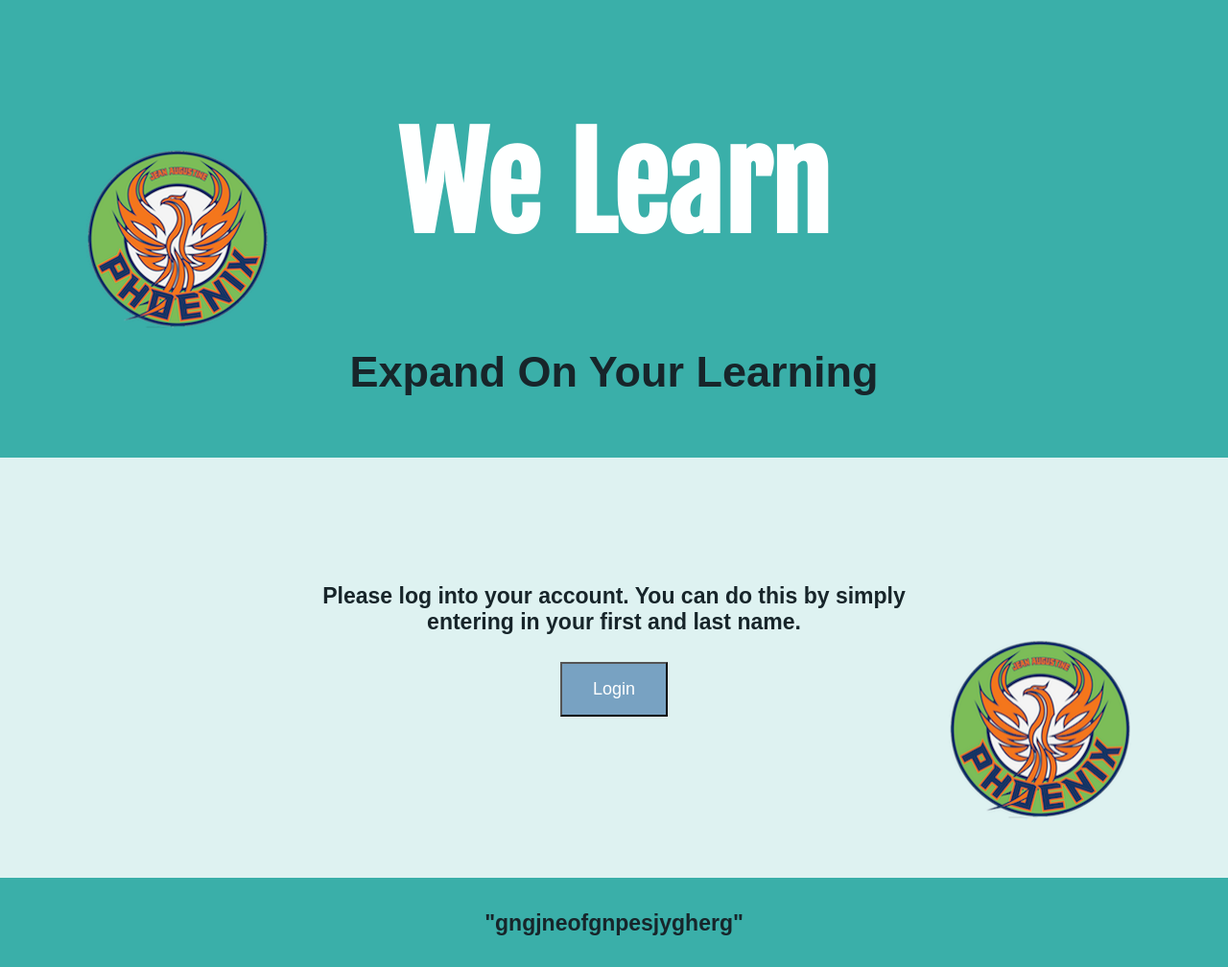
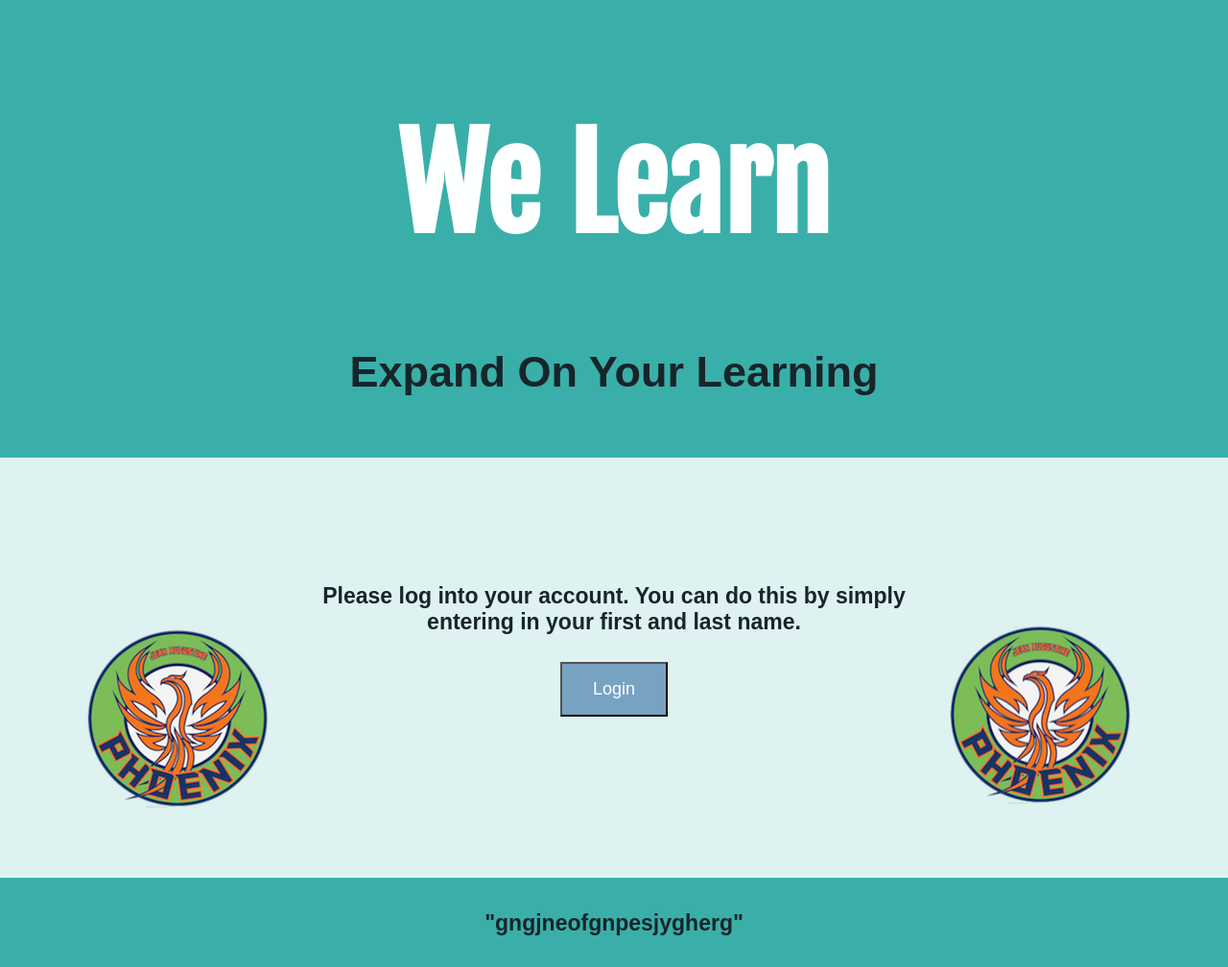
Before and after one commit to vineeth-b/WeLearn, a plain HTML site: page index.html in a window 1280 px wide. Shown: the whole page at 96% size. Drawn offline with Linux system fonts and the light colour scheme; a web font is replaced by a local one.

Commit message:
Update index.css

```diff
--- a/index.css
+++ b/index.css
@@ -101,14 +101,13 @@ h3 {
 }
 
 .logo {
-  text-align: center;
-  position: relative;top: -350px; right:-25px;
+  position: relative;top: 150px; right:-25px;
   width: 190px;
   height: 185px;
 }
 
 .logo1 {
-  position:relative; top:-60px; left: 950px;
+  position:relative; top:-75px; left: 950px;
   width: 190px;
   height: 185px;
 }
```
